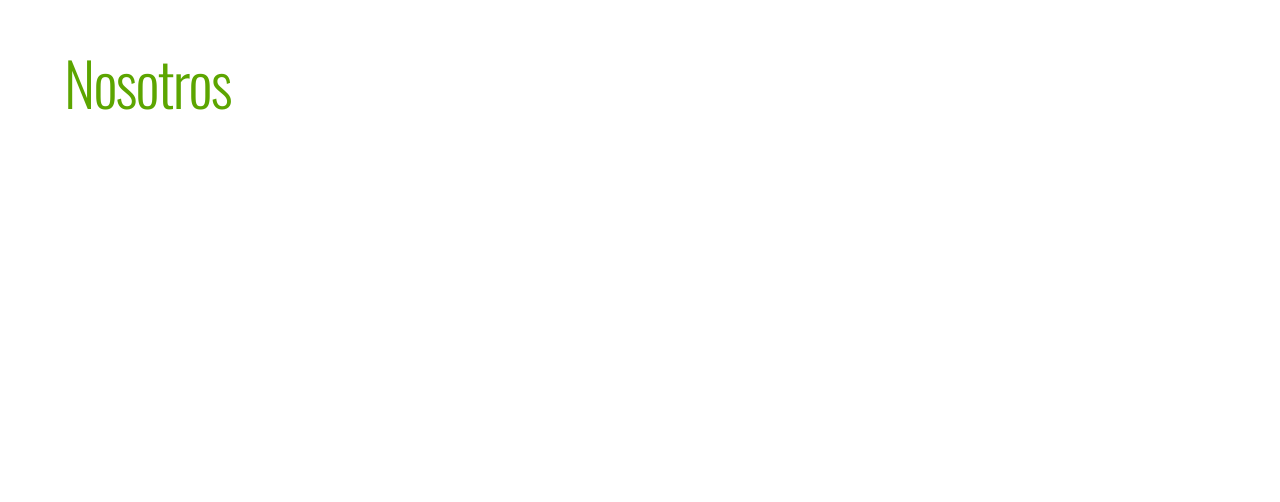
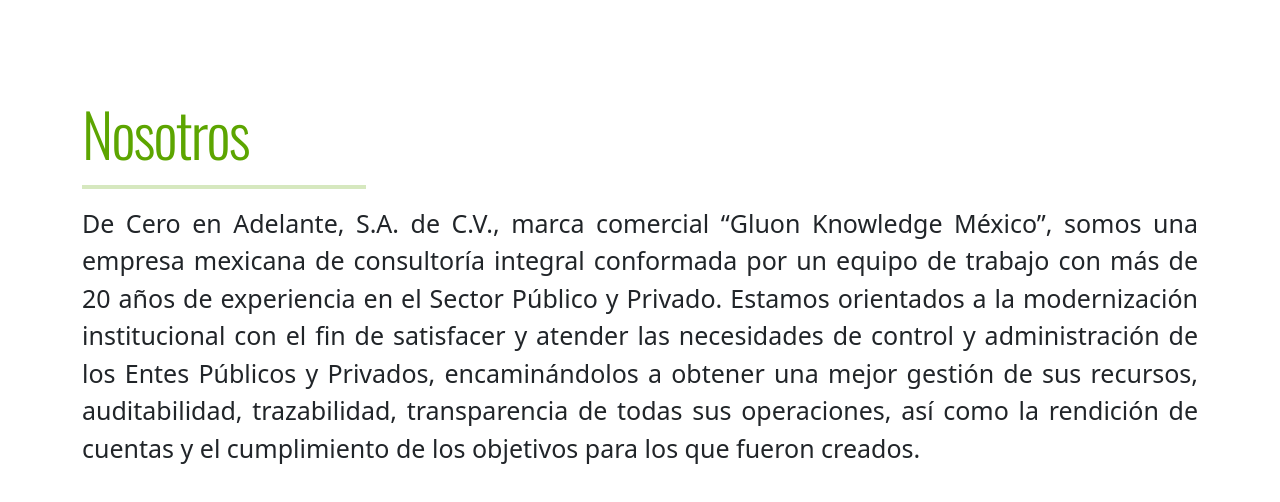
Before and after one commit to ArmandoAlvarezP/gkm, a React (Vite) app: page / in a window 1280 px wide. Shown: the part 844-1346 px from the top of the page. Before the commit the page ends 970 px from the top, so only its background shows below. Built offline with nearby package versions, Linux system fonts and the light colour scheme.

Commit message:
Se agrega componente Nosotros

```diff
--- a/src/components/Nosotros.jsx
+++ b/src/components/Nosotros.jsx
@@ -1,8 +1,20 @@
-
+import { Container, Row, Col } from "react-bootstrap"
 export const Nosotros = () => {
   return (
     <>
-        <h3 className="nosotros">Nosotros</h3>
+        <Container className="nosotros">
+            <Row>
+                <Col>
+                    <h3>Nosotros</h3>
+                    <hr className="divider" />
+                    <p>
+                    De Cero en Adelante, S.A. de C.V., marca comercial “Gluon Knowledge México”, somos una empresa mexicana de consultoría integral conformada por un equipo de trabajo con más de 20 años de experiencia en el Sector Público y Privado.
+
+                    Estamos orientados a la modernización institucional con el fin de satisfacer y atender las necesidades de control y administración de los Entes Públicos y Privados, encaminándolos a obtener una mejor gestión de sus recursos, auditabilidad, trazabilidad, transparencia de todas sus operaciones, así como la rendición de cuentas y el cumplimiento de los objetivos para los que fueron creados.
+                    </p>
+                </Col>
+            </Row>
+        </Container>
     </>
   )
 }
--- a/src/index.css
+++ b/src/index.css
@@ -78,15 +78,32 @@ nav.navbar .navbar-nav a.nav-link.navbar-link.active {
   /* Nosotros */
 
   .nosotros {
+    margin-top: 10vh;
+    margin-bottom: 10vh;
+  }
+
+  .nosotros h3 {
     font-size: 60px;
     font-family: "Oswald", arial;
     letter-spacing: -0.03em;
     color: #5ca500;
     font-weight: 300;
-    margin-left: 5%;
+    /* margin-left: -5vw; */
     margin-top: 18%;
   }
 
+  .divider {
+    color: #5ca500;
+    margin-right: 65vw;
+    border: solid 0.15em;
+  }
+
+  .nosotros p {
+    font-size: 25px;
+    font-weight: 300;
+    text-align: justify;
+
+  }
 
 /* Media querys */
 
```
